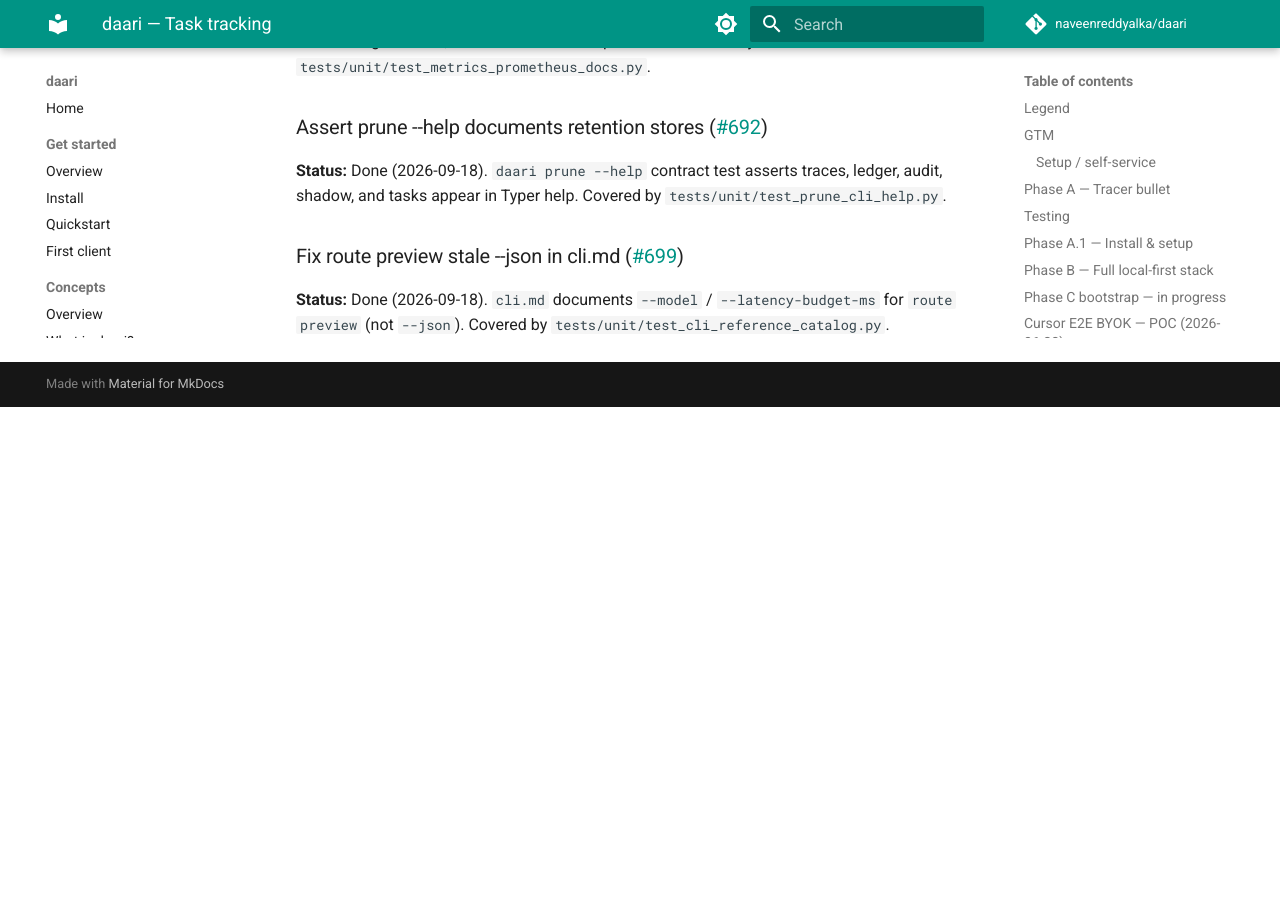
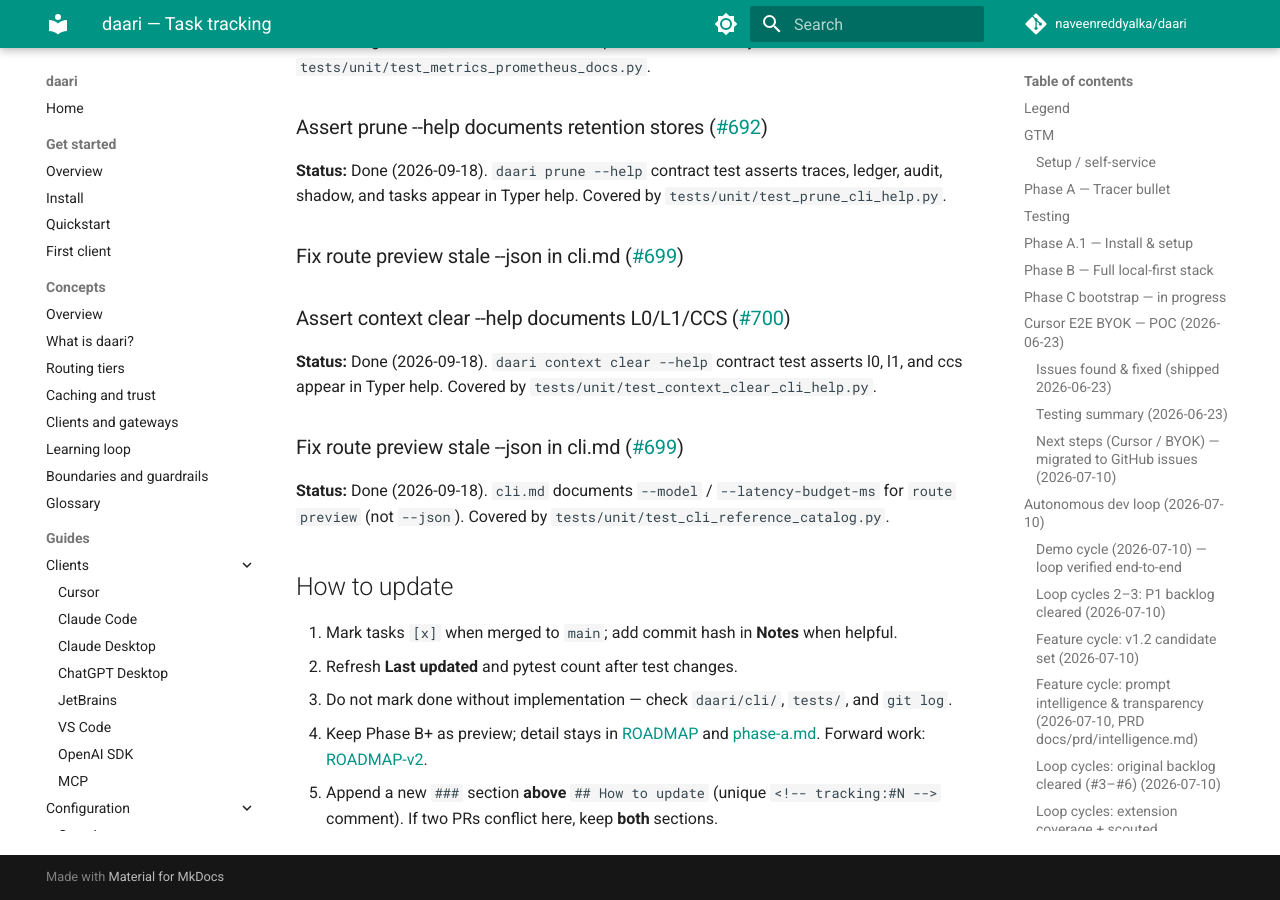
Before and after one commit to naveenreddyalka/daari, an MkDocs documentation site: the page built from docs/TRACKING.md, in a window 1280 px wide and 900 px high, scrolled down 77619 px. Built offline with MkDocs 1.6.1 and Material for MkDocs 9.7.7, drawn with Linux system fonts in a browser that asks for light colours; comment, search, counter and statistics services are not loaded; before the commit the page ends 78026 px from its top, so only the background shows below that.

Commit message:
test(cli): assert context clear --help documents L0/L1/CCS (#705)
* test(cli): assert context clear --help documents L0/L1/CCS

Closes #700.

Co-authored-by: Cursor <cursoragent@cursor.com>

* docs: restore TRACKING sections for #699/#700

Co-authored-by: Cursor <cursoragent@cursor.com>

---------

Co-authored-by: Cursor <cursoragent@cursor.com>

```diff
--- a/docs/TRACKING.md
+++ b/docs/TRACKING.md
@@ -3198,7 +3198,25 @@ traces, ledger, audit, shadow, and tasks appear in Typer help. Covered by
 
 ### Fix route preview stale --json in cli.md ([#699](https://github.com/naveenreddyalka/daari/issues/699))
 
+### Assert context clear --help documents L0/L1/CCS ([#700](https://github.com/naveenreddyalka/daari/issues/700))
+
+<!-- tracking:#700 -->
+**Status:** Done (2026-09-18). `daari context clear --help` contract test
+asserts l0, l1, and ccs appear in Typer help. Covered by
+`tests/unit/test_context_clear_cli_help.py`.
+
+
+### Fix route preview stale --json in cli.md ([#699](https://github.com/naveenreddyalka/daari/issues/699))
+
 <!-- tracking:#699 -->
 **Status:** Done (2026-09-18). `cli.md` documents `--model` /
 `--latency-budget-ms` for `route preview` (not `--json`). Covered by
 `tests/unit/test_cli_reference_catalog.py`.
+
+## How to update
+
+1. Mark tasks `[x]` when merged to `main`; add commit hash in **Notes** when helpful.
+2. Refresh **Last updated** and pytest count after test changes.
+3. Do not mark done without implementation — check `daari/cli/`, `tests/`, and `git log`.
+4. Keep Phase B+ as preview; detail stays in [ROADMAP](prd/ROADMAP.md) and [phase-a.md](plans/phase-a.md). Forward work: [ROADMAP-v2](prd/ROADMAP-v2.md).
+5. Append a new `###` section **above** `## How to update` (unique `<!-- tracking:#N -->` comment). If two PRs conflict here, keep **both** sections.
```
Also changed, not shown: 1 other file.
